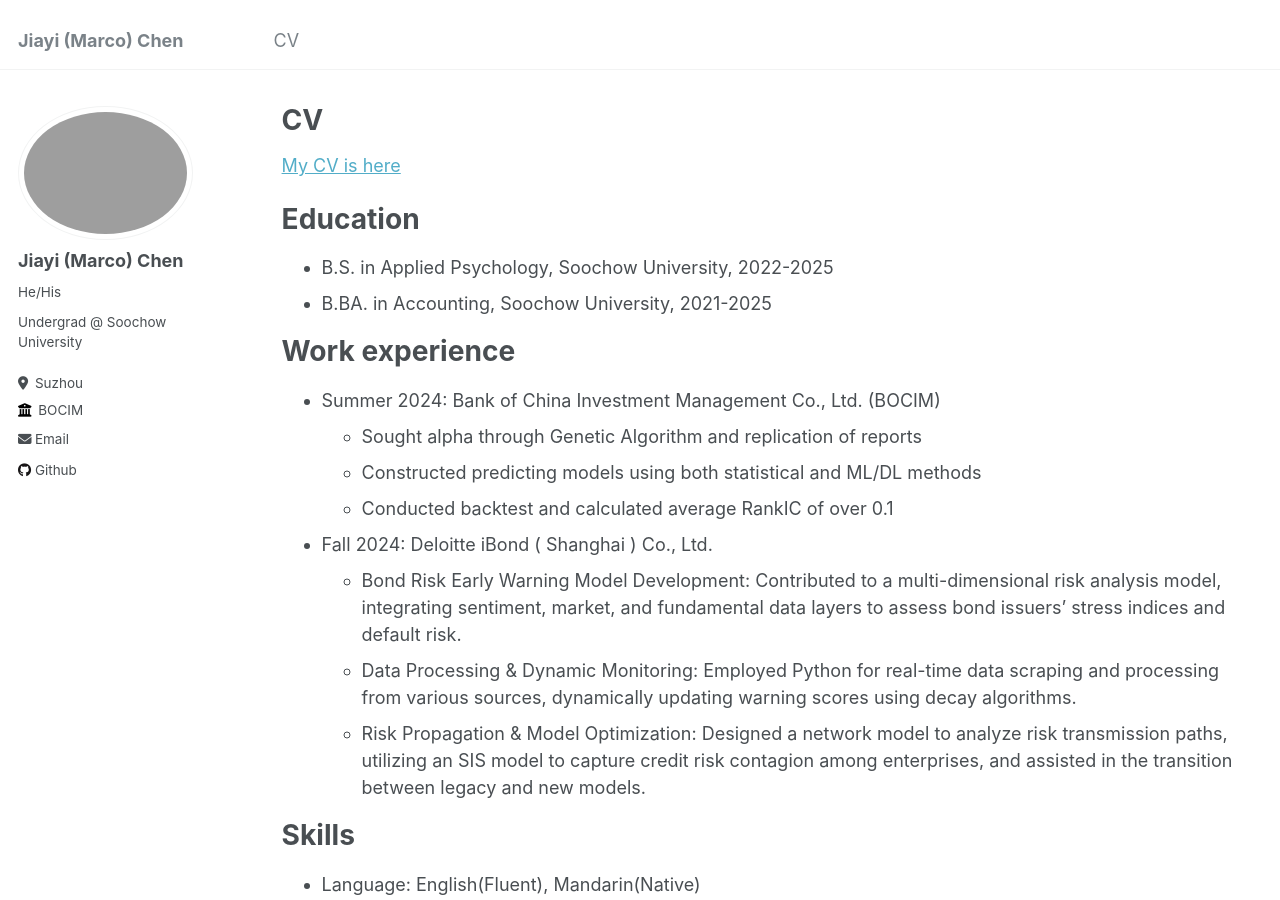
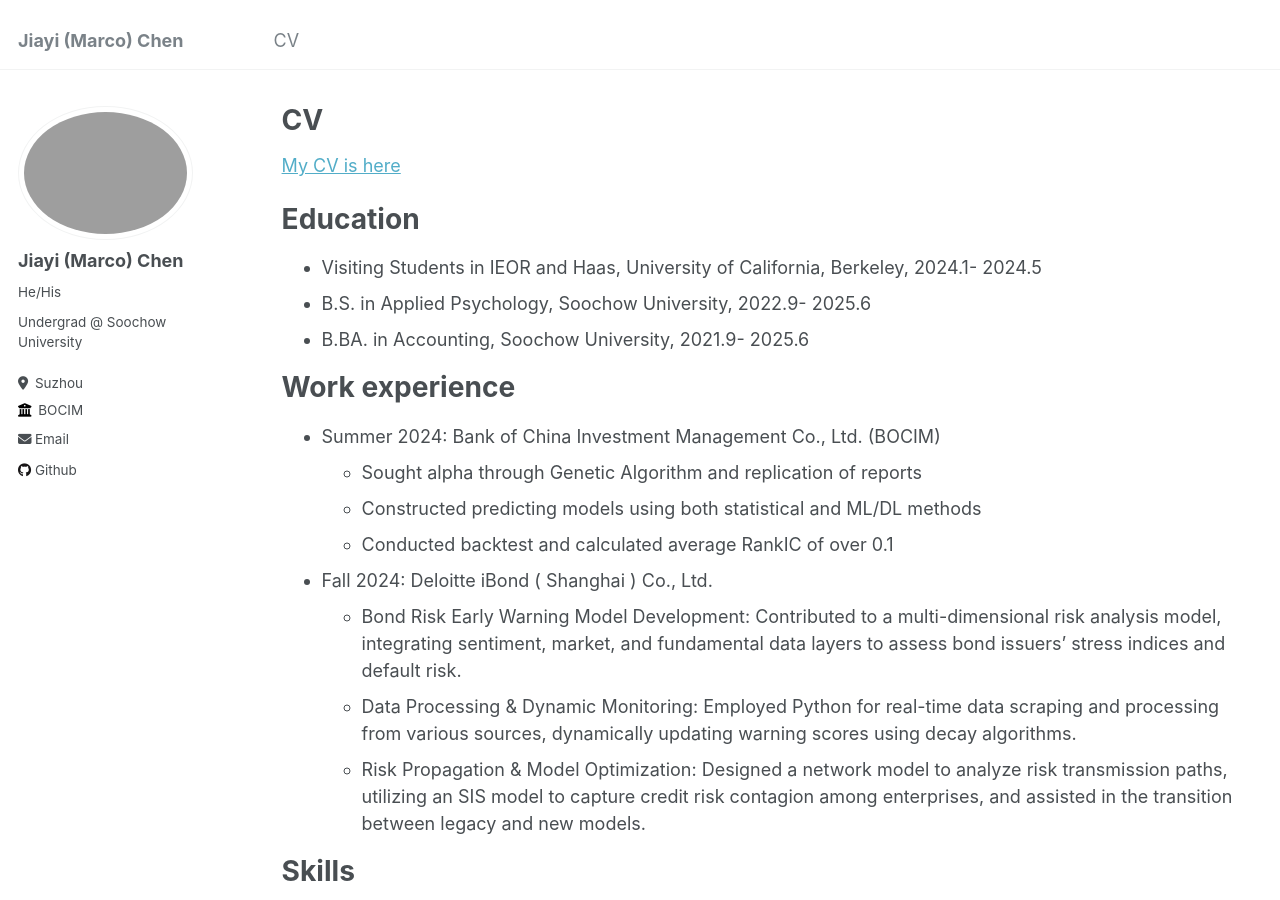
Before and after one commit to marcochen0720/marcochen0720.github.io, a Jekyll site: the page built from _pages/cv.md, in a window 1280 px wide and 900 px high. Built offline with Jekyll 4.4.1, drawn with Linux system fonts in a browser that asks for light colours.

Commit message:
Update cv.md

```diff
--- a/_pages/cv.md
+++ b/_pages/cv.md
@@ -12,8 +12,9 @@ redirect_from:
 
 Education
 ======
-* B.S. in Applied Psychology, Soochow University, 2022-2025
-* B.BA. in Accounting, Soochow University, 2021-2025
+* Visiting Students in IEOR and Haas, University of California, Berkeley, 2024.1- 2024.5
+* B.S. in Applied Psychology, Soochow University, 2022.9- 2025.6
+* B.BA. in Accounting, Soochow University, 2021.9- 2025.6
 
 Work experience
 ======
```
